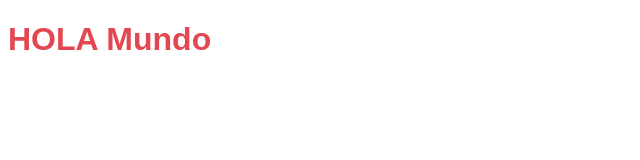
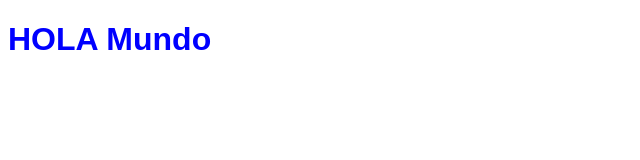
Before and after one commit to mel-git/turingDevs-ejemplo, a plain HTML site: page index.html in a window 1280 px wide. Shown: the whole page, without its empty margins (0-640 px from the left). Drawn offline with Linux system fonts and the light colour scheme.

Commit message:
Update style.css

```diff
--- a/style.css
+++ b/style.css
@@ -1,4 +1,4 @@
 h1 {
 	font-family: arial;
-    color: #e24752;
+    color: blue;
 }
```
